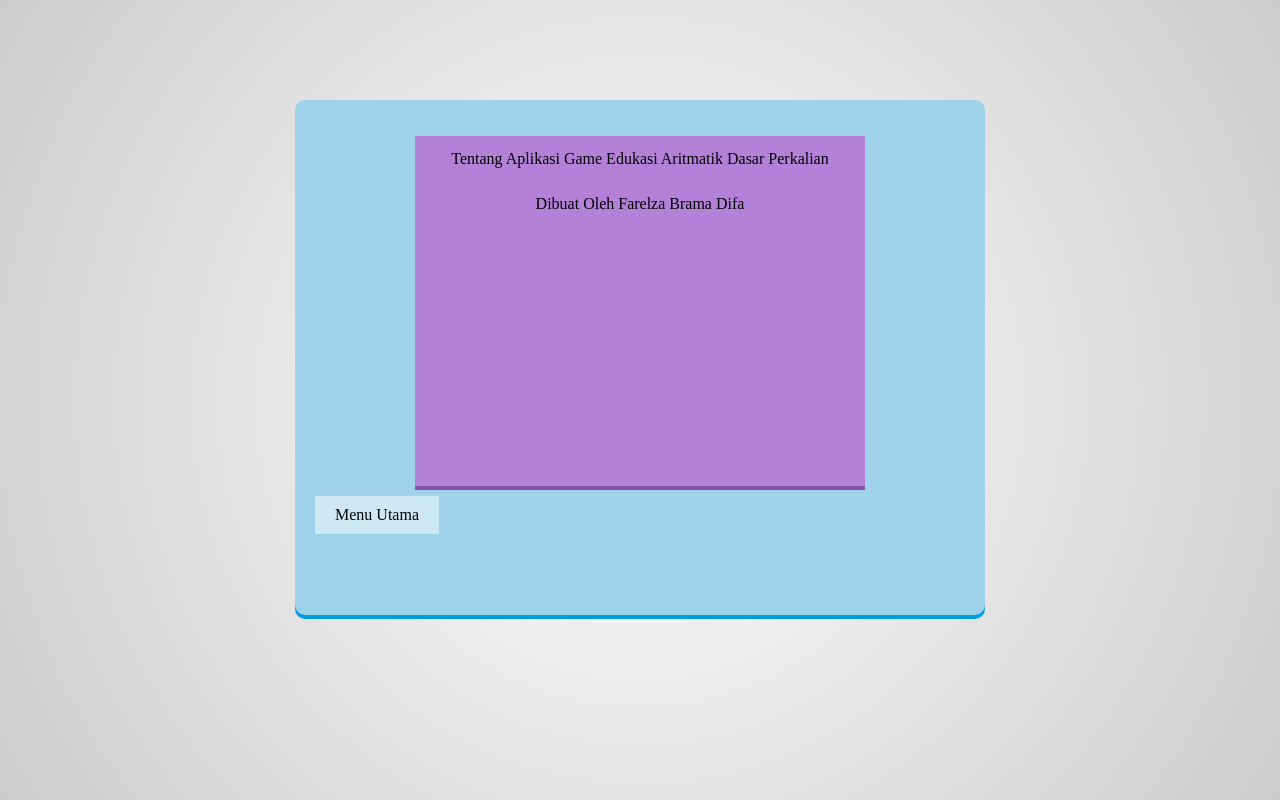
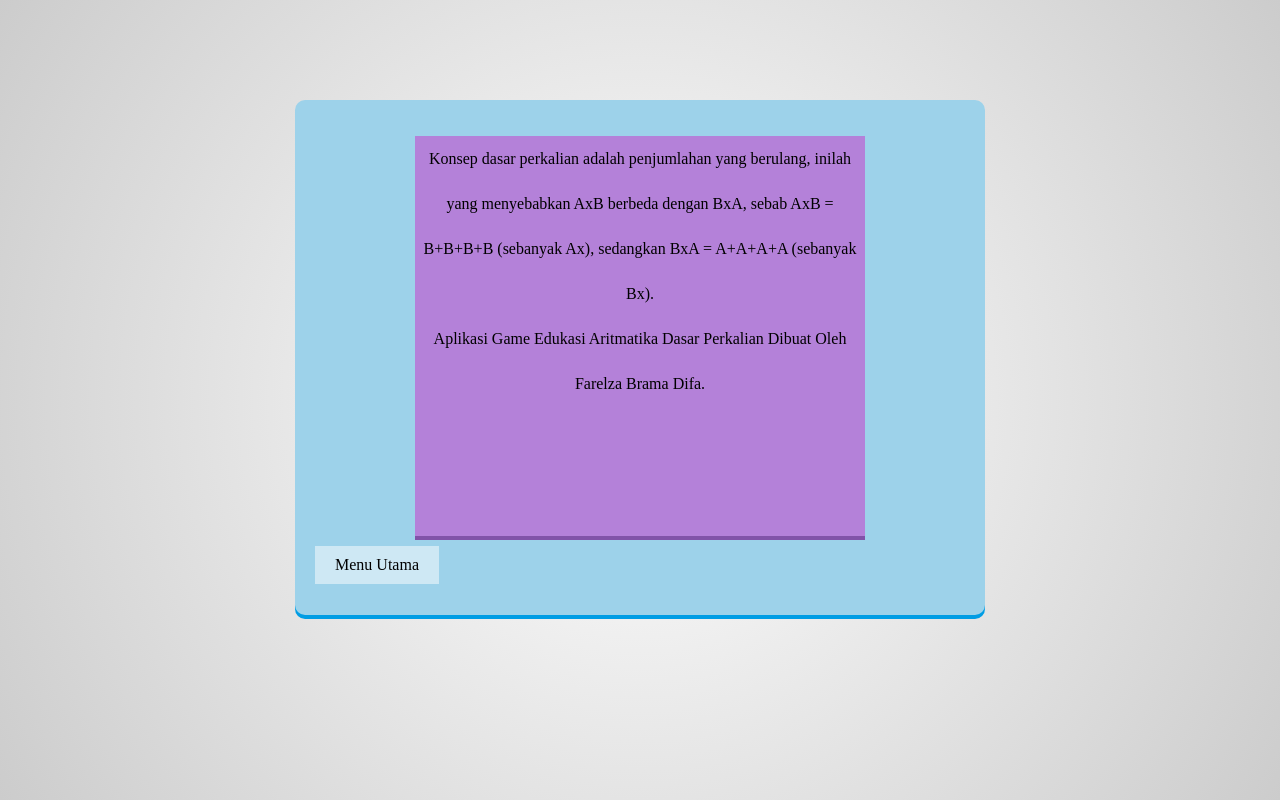
Before and after one commit to Farelza/game-edukasi, a plain HTML site: page tentang/index.html in a window 1280 px wide. Drawn offline with Linux system fonts and the light colour scheme; files whose address does not match are found by name.

Commit message:
Penambahan Konsep Perkalian

```diff
--- a/tentang/index.html
+++ b/tentang/index.html
@@ -10,8 +10,11 @@
     <body>
         <div id="container">
             <div id="instruction">
-                <p>Tentang Aplikasi Game Edukasi Aritmatik Dasar Perkalian <br>
-                     Dibuat Oleh Farelza Brama Difa <br> </p>
+                <p>Konsep dasar perkalian adalah penjumlahan yang berulang,
+                    inilah yang menyebabkan AxB berbeda dengan BxA, sebab AxB = B+B+B+B (sebanyak Ax), sedangkan BxA = A+A+A+A (sebanyak Bx).
+                     <br>
+                    Aplikasi Game Edukasi Aritmatika Dasar Perkalian
+                     Dibuat Oleh Farelza Brama Difa.</p>
 
             </div>
                 <div>
--- a/tentang/styling.css
+++ b/tentang/styling.css
@@ -68,7 +68,7 @@ html{
 
 #instruction{
     width: 450px;
-    height: 350px;
+    height: 400px;
     background-color: #B481D9;
     margin: 10px auto;
     text-align: center;
```
